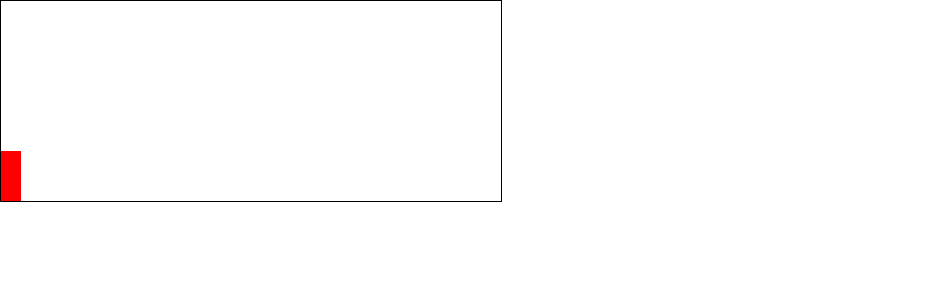
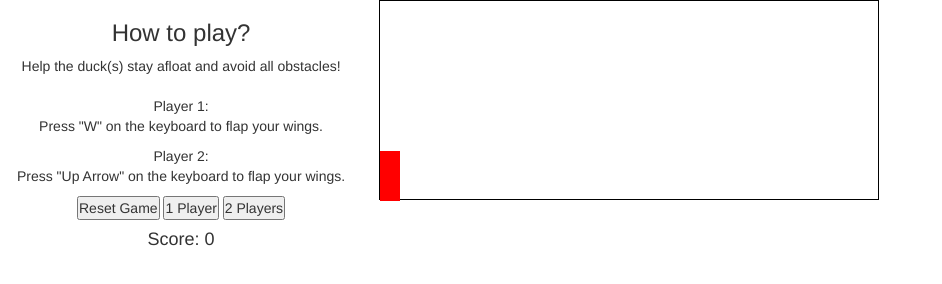
Before and after one commit to xsijin/Sinking-Ducks, a plain HTML site: page index.html in a window 1280 px wide. Shown: the whole page, without its empty margins (0-942 px from the left). Drawn offline with nearby package versions, Linux system fonts and the light colour scheme.

Commit message:
include instructions

```diff
--- a/index.html
+++ b/index.html
@@ -4,6 +4,8 @@
     <meta charset="UTF-8">
     <meta name="viewport" content="width=device-width, initial-scale=1.0">
     <title>Sinking Ducks</title>
+    <link rel="stylesheet" href="https://maxcdn.bootstrapcdn.com/bootstrap/3.4.1/css/bootstrap.min.css">
+    <script src="https://ajax.googleapis.com/ajax/libs/jquery/3.6.4/jquery.min.js"></script>
     <script defer src="js/main.js"></script>
     <link rel="stylesheet" href="style.css">
 </head>
@@ -12,6 +14,16 @@
     </header>
     <main>
         <div id="instructions">
+            <h3>How to play?</h3>
+Help the duck(s) stay afloat and avoid all obstacles!
+<br><br><p>Player 1:
+    <br>Press "W" on the keyboard to flap your wings.
+</p>
+<p>Player 2:
+    <br>Press "Up Arrow" on the keyboard to flap your wings.
+</p>
+<button id="reset">Reset Game</button> <button id="1P">1 Player</button> <button id="2P">2 Players</button>
+<h4 id="score">Score: 0</h4>
         </div>
         <div id="game">
             <div id="player"></div>
--- a/style.css
+++ b/style.css
@@ -1,6 +1,17 @@
 * {
     padding: 0;
     margin: 0;
+}
+
+main {
+    display: flex;
+    justify-content: space-around;
+    flex: 1;
+    width: 70%;
+}
+
+#instructions {
+    text-align: center;
 }
 
 #game {
```
